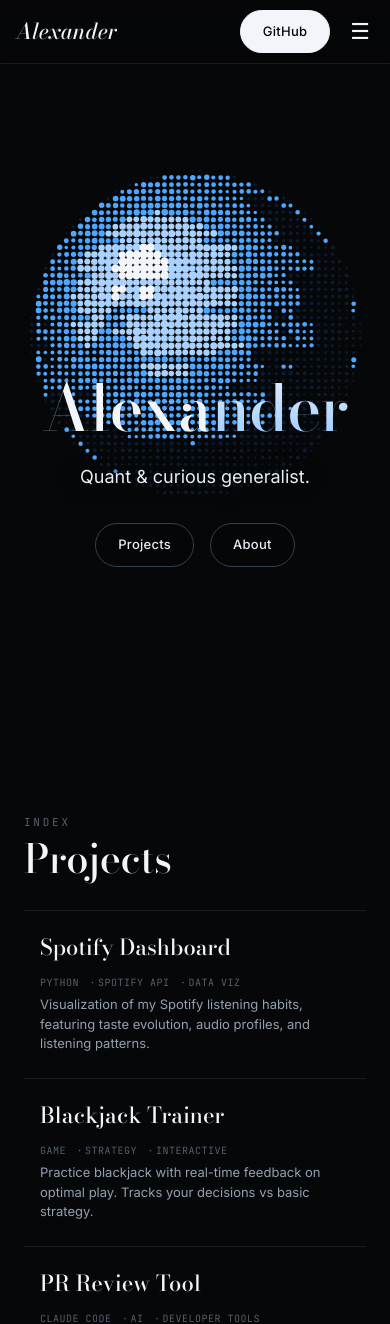
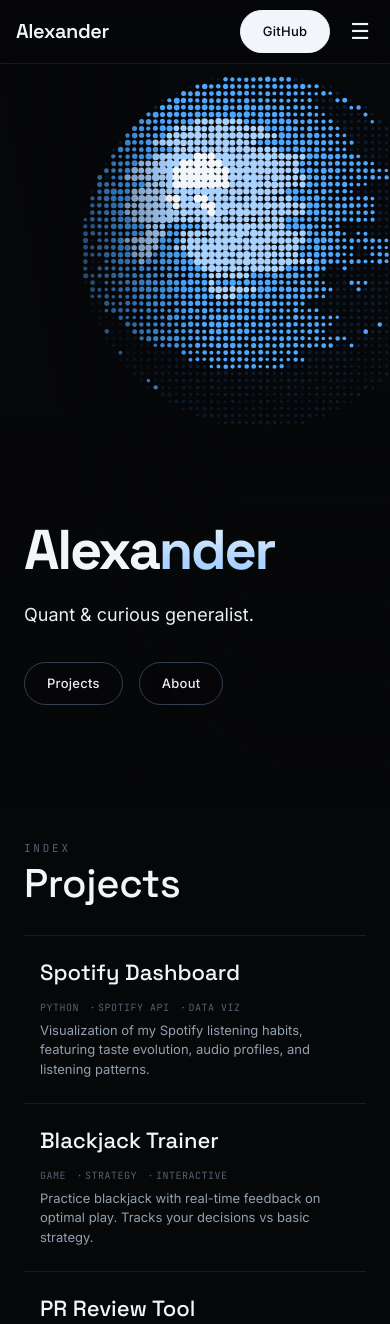
Before and after one commit to alexander-matthew/personal-site, a FastAPI app: page / in a window 390 px wide. Shown: the top 1324 px of the page. Run offline with FastAPI, Linux system fonts and the light colour scheme; parts of the project's set-up code (start-up, migrations or seed data) failed here and were passed over.

Commit message:
feat(design): legible display type + wider halftone usage
Readability pass on the Gravure redesign after screenshot review:

- Swap Bodoni Moda for Space Grotesk sitewide (incl. standalone 404) —
  the hairline serif strokes were illegible at row-title sizes and on
  top of halftone fields
- Rework home hero: orb crops into the upper-right corner, name sits
  lower-left on clean black behind a scrim gradient instead of directly
  across the dense dot field; mobile stacks orb above the name
- Spread the halftone "paper shader" to more pages: static .page-banner
  strips on projects (columns), blog (waves), news (bayer waves) and
  resume (bayer columns); halftone.js now loads globally from the base
  template (about's duplicate include removed)
- Update docs/ai/design-language.md typography + halftone sections

Co-Authored-By: Claude Fable 5 <noreply@anthropic.com>

```diff
--- a/app/static/css/palantir.css
+++ b/app/static/css/palantir.css
@@ -1,7 +1,7 @@
 /* ============================================================
    Gravure Design System
    Black paper, white ink, ice-blue plates.
-   Bodoni Moda display + Inter body + JetBrains Mono captions.
+   Space Grotesk display + Inter body + JetBrains Mono captions.
    (CSS variable names kept stable from the v1 "Palantir" system
    so mini-app stylesheets keep working unchanged.)
    ============================================================ */
@@ -40,7 +40,7 @@
     --color-error: #f87171;
 
     /* Typography */
-    --font-display: 'Bodoni Moda', 'Times New Roman', serif;
+    --font-display: 'Space Grotesk', 'Inter', -apple-system, BlinkMacSystemFont, sans-serif;
     --font-mono: 'JetBrains Mono', 'Fira Code', 'Consolas', monospace;
     --font-sans: 'Inter', -apple-system, BlinkMacSystemFont, sans-serif;
     --font-size-base: 15px;
@@ -149,9 +149,9 @@ img {
 
 .topnav-wordmark {
     font-family: var(--font-display);
-    font-style: italic;
-    font-weight: 500;
-    font-size: 22px;
+    font-weight: 600;
+    letter-spacing: -0.02em;
+    font-size: 20px;
     color: var(--paper);
     text-decoration: none;
     white-space: nowrap;
@@ -292,10 +292,10 @@ main {
 
 .page-title {
     font-family: var(--font-display);
-    font-weight: 500;
-    font-size: clamp(48px, 9vw, 128px);
-    line-height: 0.95;
-    letter-spacing: -0.01em;
+    font-weight: 600;
+    font-size: clamp(44px, 8vw, 104px);
+    line-height: 0.98;
+    letter-spacing: -0.03em;
     color: var(--paper);
     margin-bottom: var(--space-xl);
 }
@@ -305,6 +305,22 @@ main {
     -webkit-background-clip: text;
     background-clip: text;
     color: transparent;
+}
+
+/* === Halftone banner strip (page headers) ===
+   Static "paper shader" render — pair with data-halftone + data-animate="false".
+   If halftone.js fails to mount, the canvas stays blank black paper. */
+.page-banner {
+    display: block;
+    width: 100%;
+    height: 150px;
+    margin: 0 0 var(--space-2xl);
+}
+
+@media (max-width: 768px) {
+    .page-banner {
+        height: 96px;
+    }
 }
 
 /* === Site Footer === */
--- a/app/templates/about.html
+++ b/app/templates/about.html
@@ -197,7 +197,6 @@
 {% endblock %}
 
 {% block scripts %}
-<script src="{{ url_for('static', filename='js/halftone.js') }}"></script>
 <script>
 (function() {
     // Interests cycler — display-serif italic word swap, driven from the
--- a/app/templates/blog/index.html
+++ b/app/templates/blog/index.html
@@ -78,6 +78,8 @@
 
 <p class="blog-intro">Thoughts, projects, and things I find interesting.</p>
 
+<canvas class="page-banner" data-halftone="waves" data-animate="false" data-cell="4" aria-hidden="true"></canvas>
+
 {% if posts %}
 <div class="post-list">
     {% for post in posts %}
--- a/app/templates/home.html
+++ b/app/templates/home.html
@@ -12,18 +12,18 @@
     min-height: calc(100vh - 64px);
     display: flex;
     flex-direction: column;
-    align-items: center;
-    justify-content: center;
-    text-align: center;
+    justify-content: flex-end;
     background: var(--bg-primary);
     overflow: hidden;
 }
 
+/* The orb sits upper-right, cropped by the viewport edge; the name lives
+   lower-left on clean black and only grazes the orb's rim. */
 .hero-canvas {
     position: absolute;
-    /* Shift the orb up so the tagline/buttons land on its sparse lower rim */
-    inset: -12% 0 12% 0;
-    width: 100%;
+    top: -12%;
+    right: -10%;
+    width: 62%;
     height: 100%;
     pointer-events: none;
     opacity: 0;
@@ -31,21 +31,35 @@
     animation-delay: 0.8s;
 }
 
+/* Guarantees text contrast wherever the name and orb overlap. */
+.hero-scrim {
+    position: absolute;
+    inset: 0;
+    pointer-events: none;
+    background:
+        linear-gradient(0deg, rgba(6, 7, 9, 0.92) 0%, rgba(6, 7, 9, 0.55) 28%, rgba(6, 7, 9, 0) 55%),
+        linear-gradient(80deg, rgba(6, 7, 9, 0.85) 25%, rgba(6, 7, 9, 0) 55%);
+}
+
 .hero-content {
     position: relative;
     z-index: 1;
-    padding: 12vh var(--space-lg) 0;
+    padding: 0 var(--space-xl) 16vh;
+    max-width: 1400px;
+    width: 100%;
+    margin: 0 auto;
     display: flex;
     flex-direction: column;
-    align-items: center;
+    align-items: flex-start;
+    text-align: left;
 }
 
 .hero-name {
     font-family: var(--font-display);
-    font-weight: 500;
-    font-size: clamp(64px, 14vw, 200px);
-    line-height: 0.9;
-    letter-spacing: -0.01em;
+    font-weight: 700;
+    font-size: clamp(56px, 12.5vw, 176px);
+    line-height: 0.95;
+    letter-spacing: -0.04em;
     color: var(--paper);
     margin: 0;
     opacity: 0;
@@ -67,7 +81,6 @@
     font-family: var(--font-sans);
     font-size: var(--font-size-lg);
     color: var(--text-primary);
-    text-shadow: 0 1px 10px rgba(6, 7, 9, 0.9), 0 0 24px rgba(6, 7, 9, 0.7);
     margin-top: var(--space-lg);
     opacity: 0;
     transform: translateY(16px);
@@ -267,12 +280,23 @@
 /* === Responsive === */
 @media (max-width: 768px) {
     .hero {
-        min-height: 85vh;
+        min-height: 88vh;
+    }
+
+    /* Orb becomes a top-half backdrop; text keeps the bottom half. */
+    .hero-canvas {
+        top: -4%;
+        right: -22%;
+        width: 110%;
+        height: 58%;
+    }
+
+    .hero-content {
+        padding: 0 var(--space-lg) 12vh;
     }
 
     .hero-actions {
         flex-wrap: wrap;
-        justify-content: center;
     }
 
     .hero-caption {
@@ -291,6 +315,7 @@
 {% block main %}
 <section class="hero" id="hero">
     <canvas class="hero-canvas" id="hero-canvas" data-halftone="orb" data-cell="7" data-style="dot"></canvas>
+    <div class="hero-scrim" aria-hidden="true"></div>
     <div class="hero-content">
         <h1 class="hero-name">Alexa<span class="display-ice">nder</span></h1>
         <p class="hero-tagline">Quant &amp; curious generalist.</p>
@@ -315,11 +340,11 @@
 {% endblock %}
 
 {% block scripts %}
-<script src="{{ url_for('static', filename='js/halftone.js') }}"></script>
 <script>
 (function() {
     // Halftone canvas mounts itself automatically from the
-    // data-halftone="orb" attribute above (see halftone.js autoInit).
+    // data-halftone="orb" attribute above (halftone.js is loaded
+    // globally by palantir_base.html).
 
     // === Feed Item Reveal ===
     var feedItems = document.querySelectorAll('.feed-item');
--- a/app/templates/news/index.html
+++ b/app/templates/news/index.html
@@ -71,6 +71,8 @@
 
 <p class="news-intro">Articles, interviews, and press mentions.</p>
 
+<canvas class="page-banner" data-halftone="waves" data-style="bayer" data-cell="5" aria-hidden="true" data-animate="false"></canvas>
+
 {% if articles %}
 <div class="press-list">
     {% for article in articles %}
--- a/app/templates/palantir_base.html
+++ b/app/templates/palantir_base.html
@@ -7,7 +7,7 @@
     <link rel="icon" type="image/svg+xml" href="{{ url_for('static', filename='favicon.svg') }}">
     <link rel="preconnect" href="https://fonts.googleapis.com">
     <link rel="preconnect" href="https://fonts.gstatic.com" crossorigin>
-    <link href="https://fonts.googleapis.com/css2?family=Bodoni+Moda:ital,opsz,wght@0,6..96,400..800;1,6..96,400..800&family=Inter:wght@300;400;500;600&family=JetBrains+Mono:wght@300;400;500;600;700&display=swap" rel="stylesheet">
+    <link href="https://fonts.googleapis.com/css2?family=Space+Grotesk:wght@400..700&family=Inter:wght@300;400;500;600&family=JetBrains+Mono:wght@300;400;500;600;700&display=swap" rel="stylesheet">
     <link rel="stylesheet" href="{{ url_for('static', filename='css/palantir.css') }}">
     {% block head %}{% endblock %}
 </head>
@@ -63,6 +63,7 @@
     </footer>
 
     <script src="{{ url_for('static', filename='js/palantir.js') }}"></script>
+    <script src="{{ url_for('static', filename='js/halftone.js') }}"></script>
     {% block scripts %}{% endblock %}
 </body>
 </html>
--- a/app/templates/projects.html
+++ b/app/templates/projects.html
@@ -29,6 +29,8 @@
     <p class="page-intro">Personal projects and experiments &mdash; select one to explore.</p>
 </header>
 
+<canvas class="page-banner" data-halftone="columns" data-animate="false" data-cell="5" aria-hidden="true"></canvas>
+
 <div class="projects-list">
     {% for project in projects %}
     <a href="{{ project.link }}" class="feed-item">
--- a/app/templates/resume/index.html
+++ b/app/templates/resume/index.html
@@ -198,6 +198,8 @@
     <h1 class="page-title">Resume</h1>
 </header>
 
+<canvas class="page-banner" data-halftone="columns" data-style="bayer" data-cell="4" aria-hidden="true" data-animate="false"></canvas>
+
 <div class="resume-header">
     <p class="name">Alex Matthew, CFA</p>
     <p class="location">St Louis, Missouri</p>
```
Also changed, not shown: app/templates/404.html (+4 -4 lines), docs/ai/design-language.md (+17 -8 lines).
